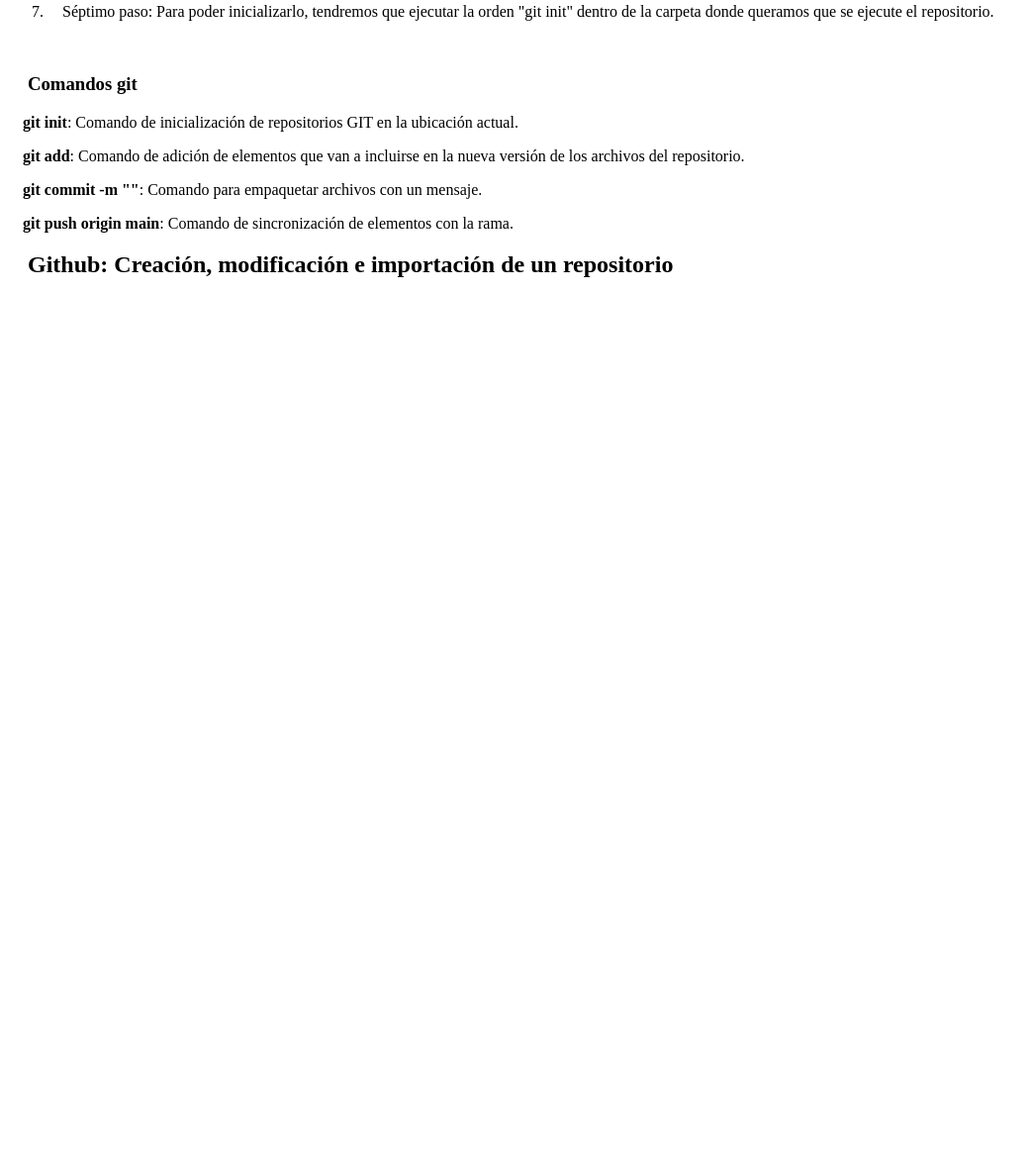
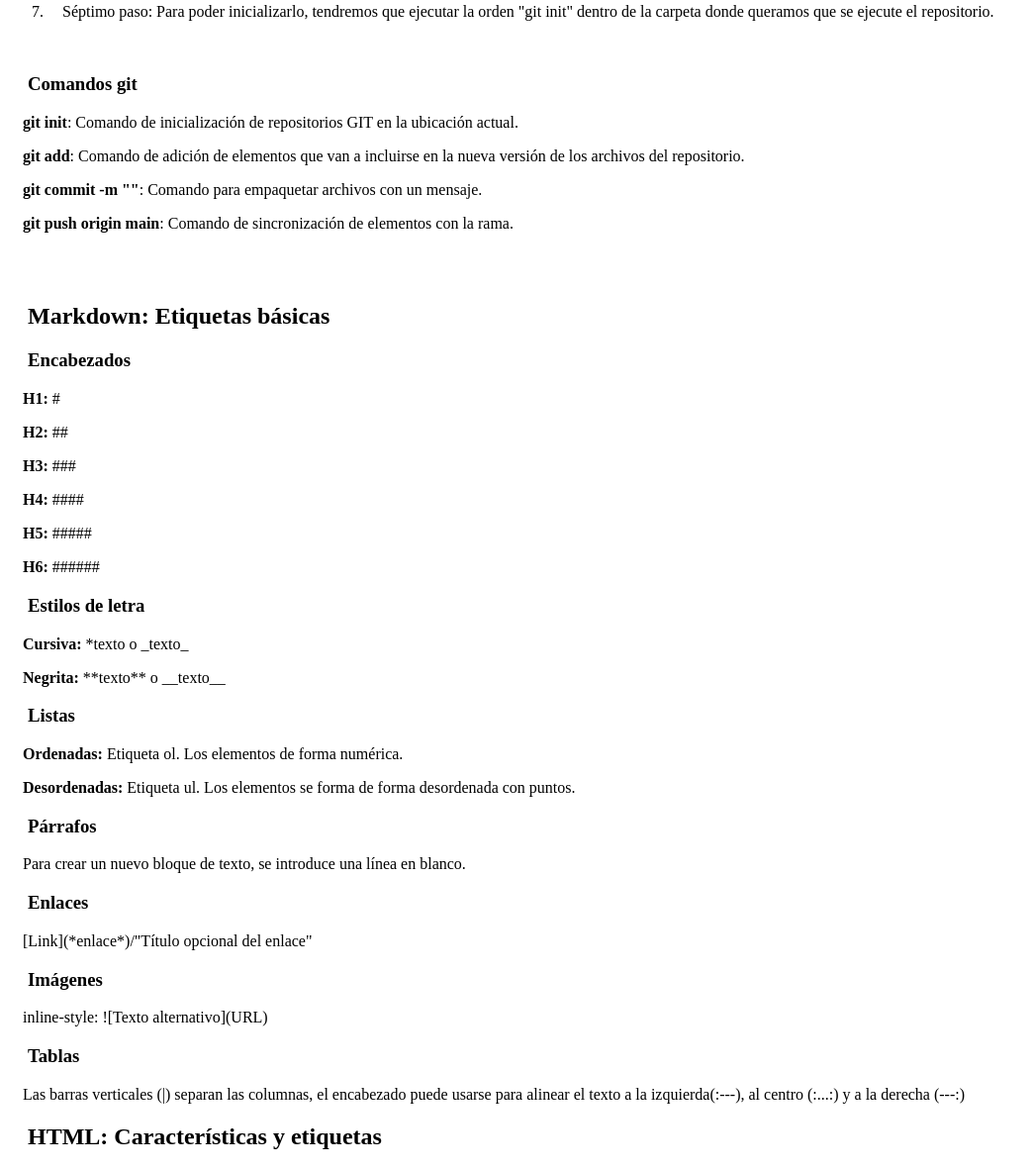
Before and after one commit to aitorarroyo10/apunteshtml2_AitorArroyo, a plain HTML site: page index.html in a window 1280 px wide. Shown: the part 3231-4413 px from the top of the page at 99% size, without its empty margins (0-1044 px from the left). Before the commit the page ends 3532 px from the top, so only its background shows below. Drawn offline with Linux system fonts and the light colour scheme.

Commit message:
Apuntes de markdown

```diff
--- a/index.html
+++ b/index.html
@@ -95,8 +95,49 @@
 
                     <p><b>git push origin main</b>: Comando de sincronización de elementos con la rama.</p>
 
-            <h2 id="ApartadoMarkdown">Github: Creación, modificación e importación de un repositorio</h2>
+            <br>
 
+            <br>
+
+            <h2 id="ApartadoMarkdown">Markdown: Etiquetas básicas</h2>
+
+                    <h3>Encabezados</h3>
+
+                        <p><b>H1:</b> #</p>
+                        <p><b>H2:</b> ##</p>
+                        <p><b>H3:</b> ###</p>
+                        <p><b>H4:</b> ####</p>
+                        <p><b>H5:</b> #####</p>
+                        <p><b>H6:</b> ######</p>
+
+                    <h3>Estilos de letra</h3>
+
+                        <p><b>Cursiva:</b> *texto o _texto_</p>
+                        <p><b>Negrita:</b> **texto** o __texto__</p>
+
+                    <h3>Listas</h3>
+
+                        <p><b>Ordenadas:</b> Etiqueta ol. Los elementos de forma numérica.</p>
+
+                        <p><b>Desordenadas:</b> Etiqueta ul. Los elementos se forma de forma desordenada con puntos.</p>
+
+                    <h3>Párrafos</h3>
+
+                        <p>Para crear un nuevo bloque de texto, se introduce una línea en blanco.</p>
+
+                    <h3>Enlaces</h3>
+
+                        <p>[Link](*enlace*)/"Título opcional del enlace"</p>
+
+                    <h3>Imágenes</h3>
+
+                        <p>inline-style: ![Texto alternativo](URL)</p>
+
+                    <h3>Tablas</h3>
+
+                        <p>Las barras verticales (|) separan las columnas, el encabezado puede usarse para alinear el texto a la izquierda(:---), al centro (:...:) y a la derecha (---:)</p>
+
+            <h2 id="ApartadoHTML">HTML: Características y etiquetas</h2>
 
 </body>
 </html>
```
